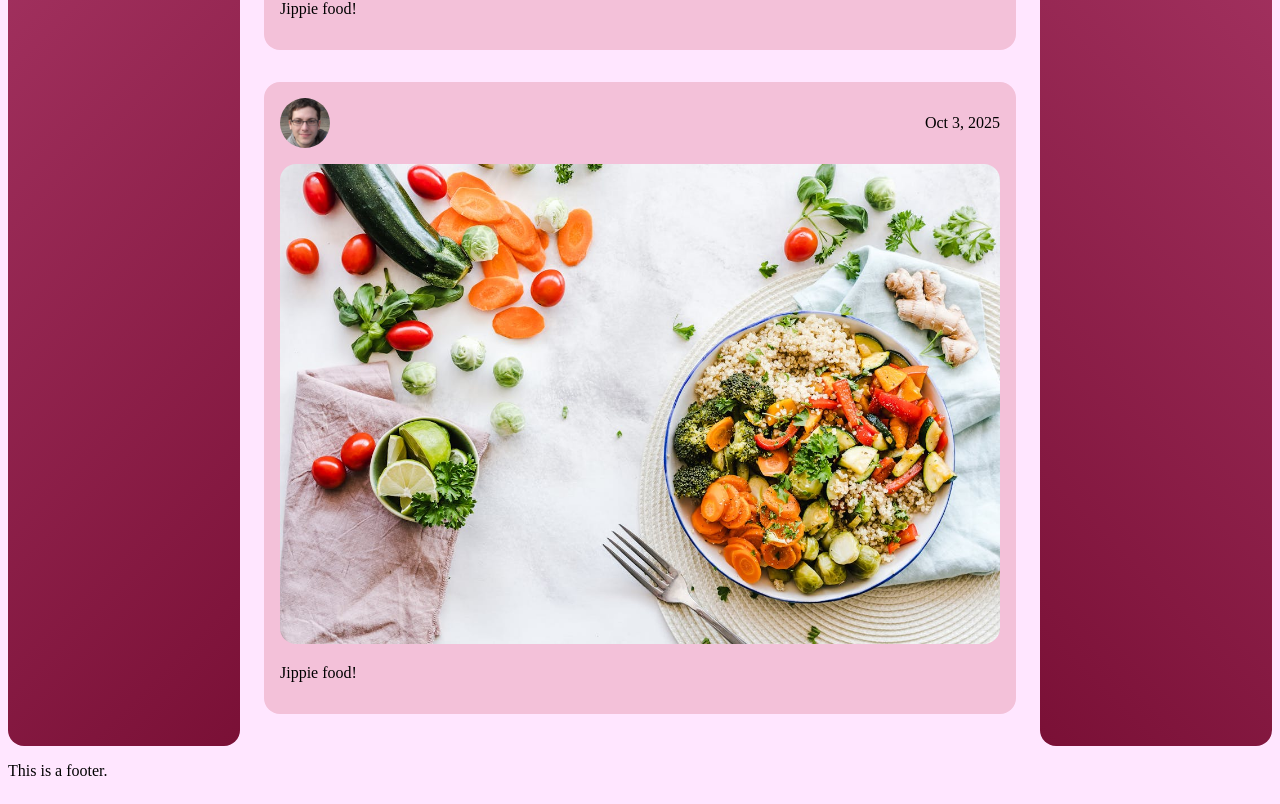
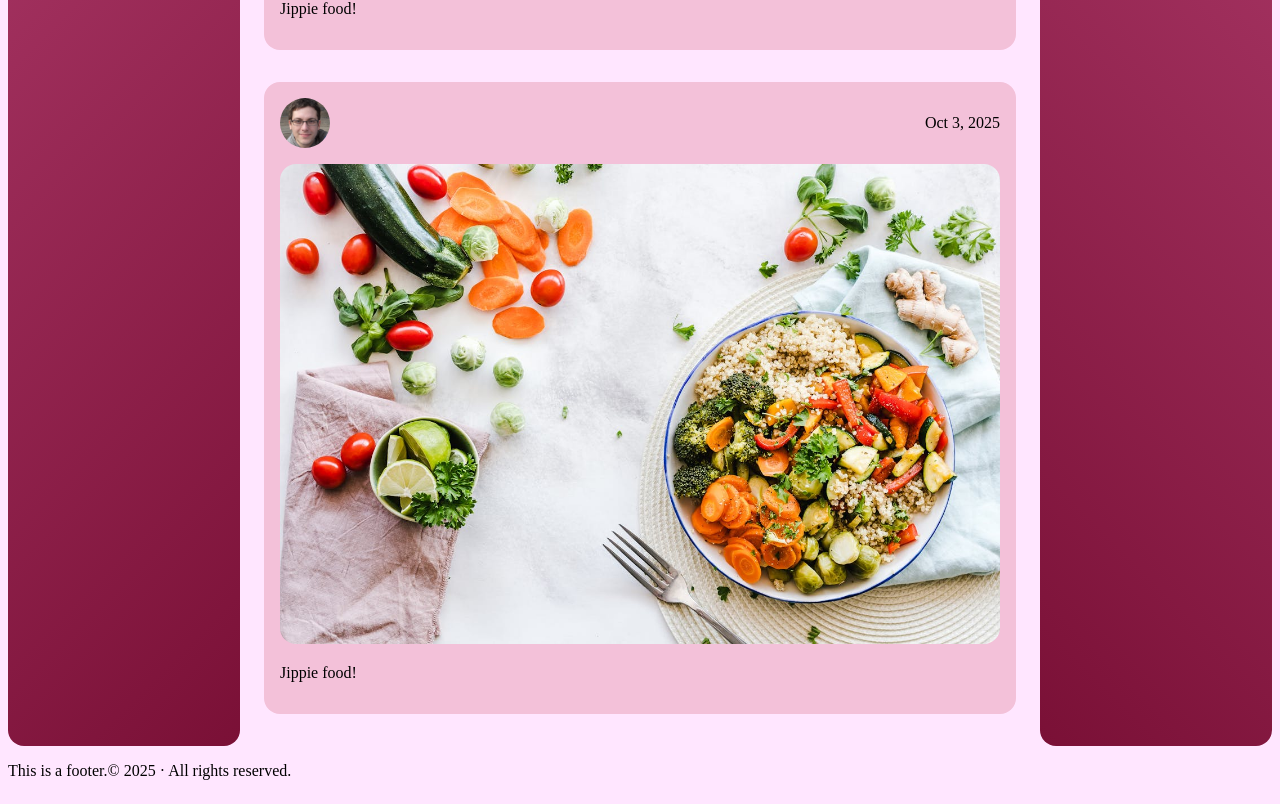
Before and after one commit to YesterKo/WAD2025_26, a Vue app: page / in a window 1280 px wide. Shown: the part 5988-6792 px from the top of the page. Built offline with nearby package versions, Linux system fonts and the light colour scheme.

Commit message:
Add copyright notice to footer

```diff
--- a/src/components/AppFooter.vue
+++ b/src/components/AppFooter.vue
@@ -1,6 +1,7 @@
 <template>
   <footer>
     <p>This is a footer.</p>
+    <p>&copy; 2025 · All rights reserved.</p>
   </footer>
 </template>
 <style>
```
